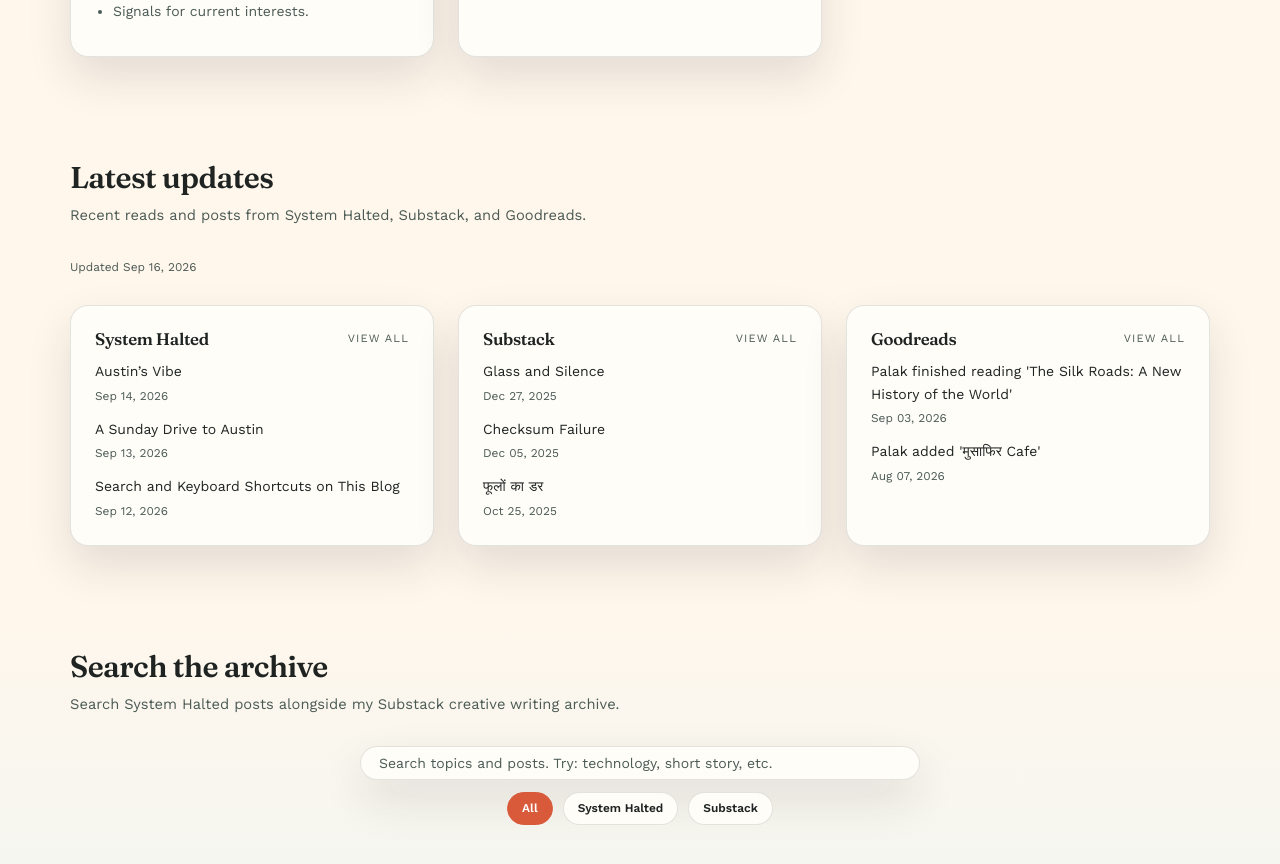
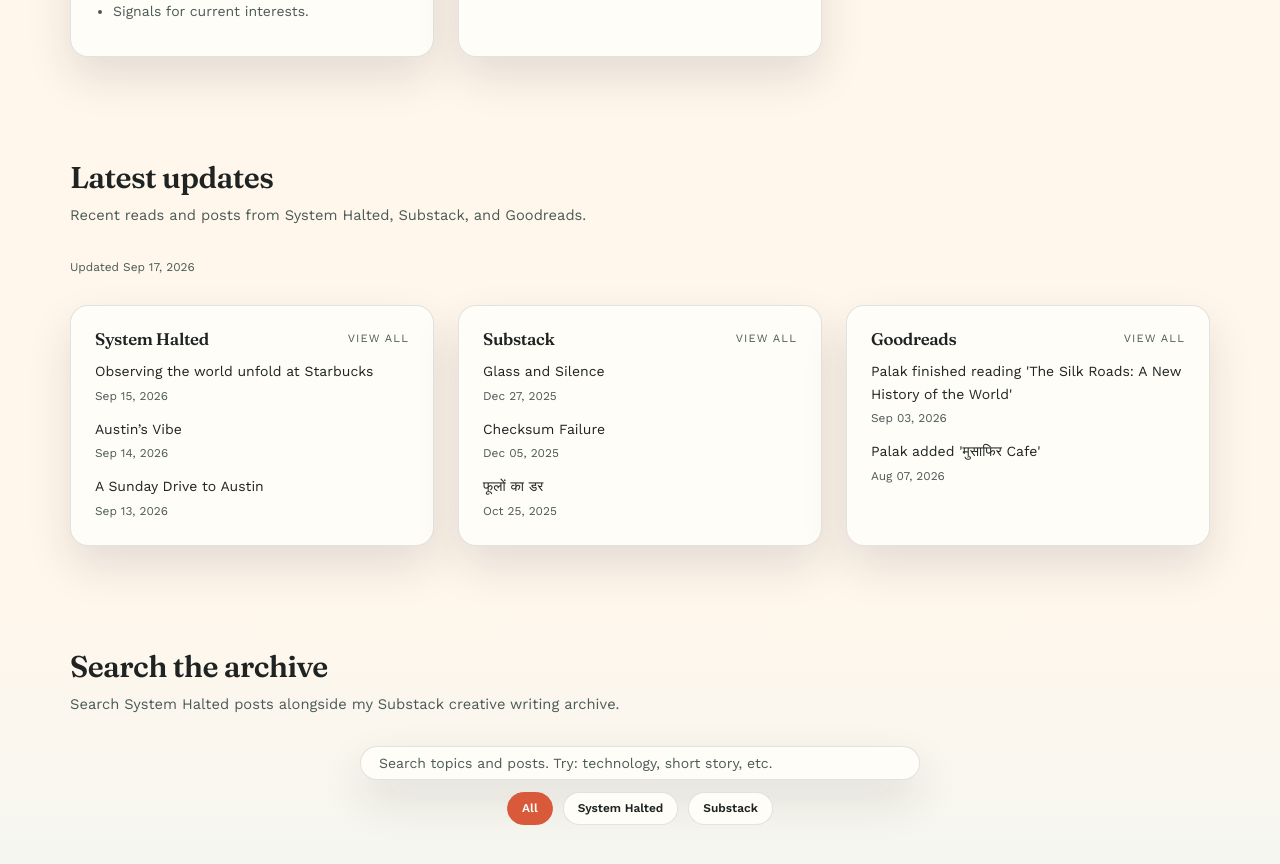
Before and after one commit to systemhalted/about-me, a Jekyll site: the page built from index.html, in a window 1280 px wide and 900 px high, scrolled down 2421 px. Shown: the top 864 px of the window. Built offline with Jekyll 4.4.1, drawn with Linux system fonts in a browser that asks for light colours; nearby versions of some CDN libraries.

Commit message:
refresh content feeds

```diff
--- a/_data/latest_sources.json
+++ b/_data/latest_sources.json
@@ -1,5 +1,5 @@
 {
-  "updated_at": "2026-09-16T07:42:04Z",
+  "updated_at": "2026-09-17T07:41:23Z",
   "sources": [
     {
       "id": "systemhalted",
@@ -7,6 +7,11 @@
       "url": "https://systemhalted.in",
       "feed_url": "https://systemhalted.in/feed",
       "items": [
+        {
+          "title": "Observing the world unfold at Starbucks",
+          "url": "https://systemhalted.in/2026/09/15/observing-starbucks/",
+          "published": "2026-09-15T00:00:00Z"
+        },
         {
           "title": "Austin\u2019s Vibe",
           "url": "https://systemhalted.in/2026/09/14/austin-vibe/",
@@ -16,11 +21,6 @@
           "title": "A Sunday Drive to Austin",
           "url": "https://systemhalted.in/2026/09/13/dallas-to-austin/",
           "published": "2026-09-13T00:00:00Z"
-        },
-        {
-          "title": "Search and Keyboard Shortcuts on This Blog",
-          "url": "https://systemhalted.in/2026/09/12/search-and-keyboard-shortcuts/",
-          "published": "2026-09-12T00:00:00Z"
         }
       ]
     },
```
